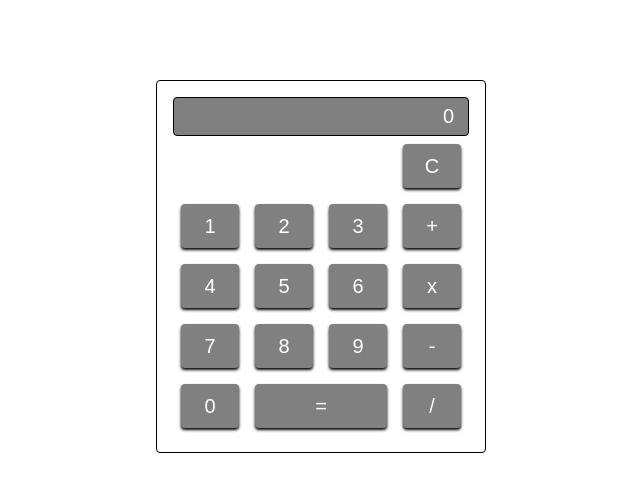
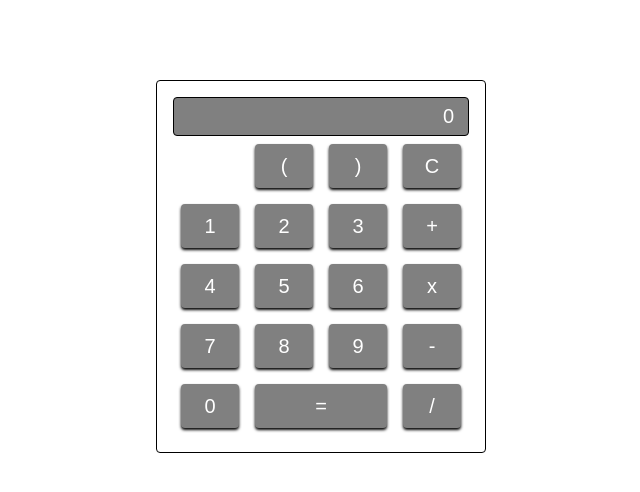
Before and after one commit to CorentinFoucrier/TheCalculator, a plain HTML site: page index.html in a window 1280 px wide. Shown: the whole page, without its empty margins (319-959 px from the left). Drawn offline with Linux system fonts and the light colour scheme.

Commit message:
ajout des parenthèses

```diff
--- a/index.html
+++ b/index.html
@@ -10,6 +10,8 @@
 			<div id="affichage">0</div>
 
 			<div id="pad0">
+				<div class="btn" onclick="nbPad('(')">(</div>
+				<div class="btn" onclick="nbPad(')')">)</div>
 				<div class="btn" onclick="reset()">C</div>
 			</div>
 
```
